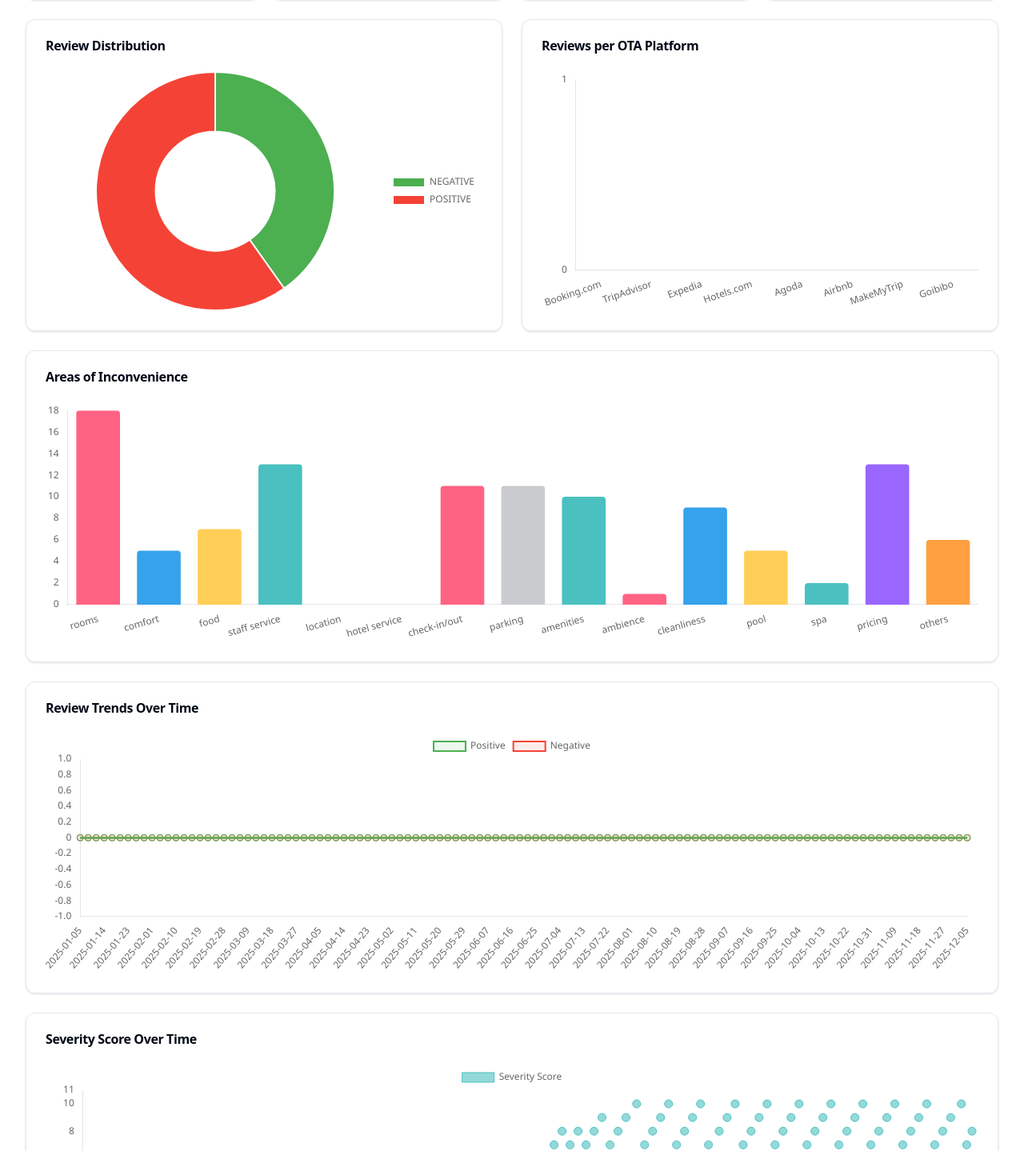
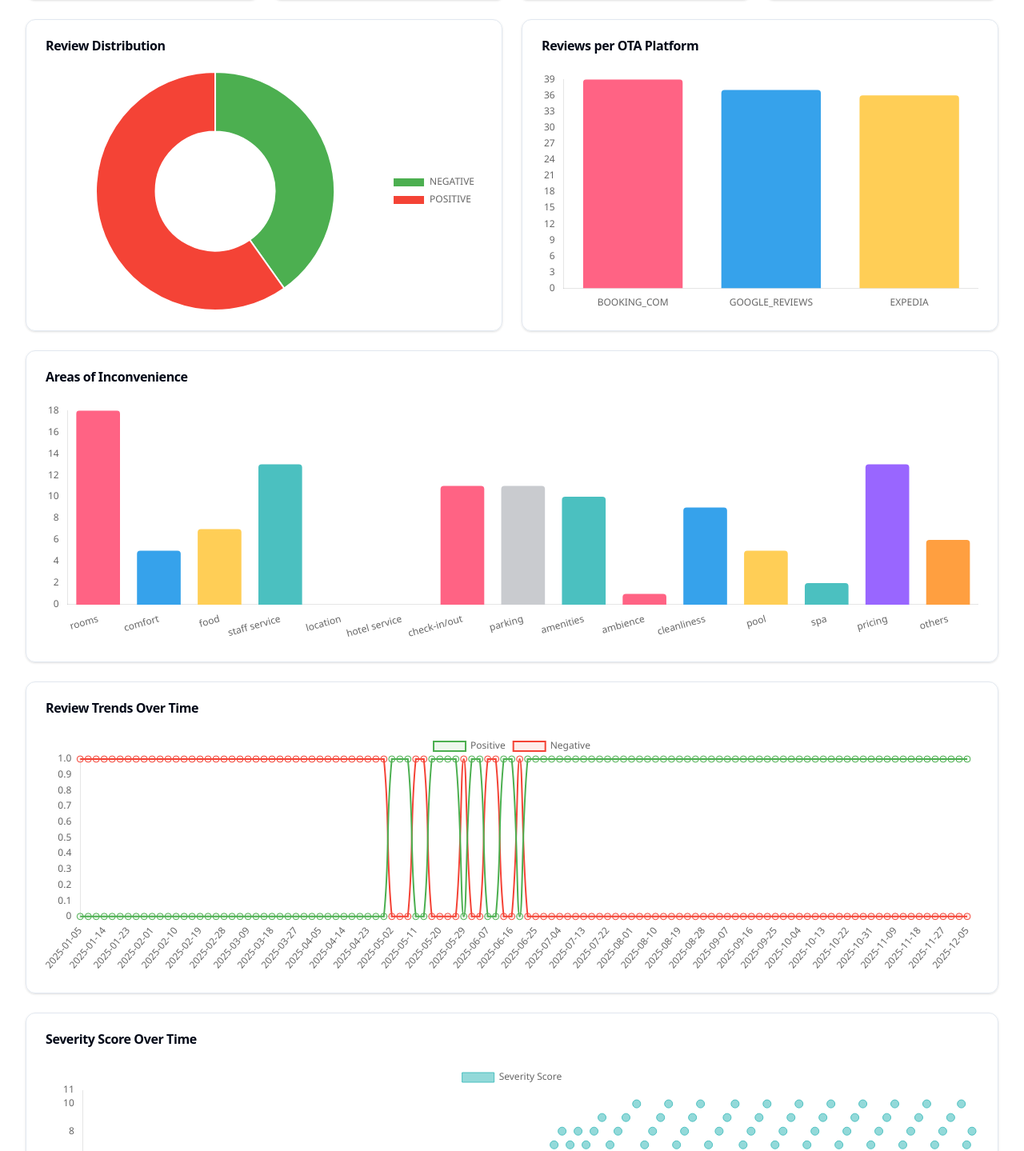
Before and after one commit to darsh-webdev/analytics-dashboard, a React (Vite) app: page /hotel/all in a window 1280 px wide. Shown: the part 271-1710 px from the top of the page at 80% size. Built offline with nearby package versions, Linux system fonts and the light colour scheme.

Commit message:
update: Refactor category and OTA filter constants

```diff
--- a/src/components/Dashboard.tsx
+++ b/src/components/Dashboard.tsx
@@ -87,12 +87,9 @@ function severityByDate(data: Review[]) {
 }
 
 function groupByDateAndCategory(data: Review[]) {
-  const res: Record<
-    string,
-    { Positive: number; Neutral: number; Negative: number }
-  > = {};
+  const res: Record<string, { POSITIVE: number; NEGATIVE: number }> = {};
   data.forEach(({ date, category }) => {
-    if (!res[date]) res[date] = { Positive: 0, Neutral: 0, Negative: 0 };
+    if (!res[date]) res[date] = { POSITIVE: 0, NEGATIVE: 0 };
     res[date][category]++;
   });
   return res;
@@ -139,22 +136,12 @@ function filterByDateRange(data: Review[], range: string) {
 
 export default function Dashboard() {
   const { hotelName } = useParams<{ hotelName: string }>();
-  const [otaFilter, setOtaFilter] = useState<OTAFilter[]>(["All"]);
+  const [otaFilter, setOtaFilter] = useState<OTAFilter[]>(["ALL"]);
   const [dateRange, setDateRange] = useState<DateRangeFilter>("all");
   const { theme, toggleTheme } = useTheme();
 
   const otaPlatforms: OTAFilter[] = useMemo(
-    () => [
-      "All",
-      "Booking.com",
-      "TripAdvisor",
-      "Expedia",
-      "Hotels.com",
-      "Agoda",
-      "Airbnb",
-      "MakeMyTrip",
-      "Goibibo",
-    ],
+    () => ["ALL", "BOOKING_COM", "GOOGLE_REVIEWS", "EXPEDIA"],
     []
   );
 
@@ -168,7 +155,7 @@ export default function Dashboard() {
       );
     }
 
-    if (!otaFilter.includes("All")) {
+    if (!otaFilter.includes("ALL")) {
       data = data.filter((r) => otaFilter.includes(r.OTA as OTAFilter));
     }
 
@@ -191,14 +178,14 @@ export default function Dashboard() {
       datasets: [
         {
           label: "Positive",
-          data: sortedDates.map((date) => grouped[date].Positive),
+          data: sortedDates.map((date) => grouped[date].POSITIVE),
           borderColor: "#4caf50",
           backgroundColor: "rgba(76, 175, 80, 0.1)",
           fill: false,
         },
         {
           label: "Negative",
-          data: sortedDates.map((date) => grouped[date].Negative),
+          data: sortedDates.map((date) => grouped[date].NEGATIVE),
           borderColor: "#f44336",
           backgroundColor: "rgba(244, 67, 54, 0.1)",
           fill: false,
@@ -208,8 +195,8 @@ export default function Dashboard() {
   }, [filteredData]);
 
   const severityData = useMemo(() => {
-    const selectedOTAs = otaFilter.includes("All")
-      ? otaPlatforms.filter((ota) => ota !== "All")
+    const selectedOTAs = otaFilter.includes("ALL")
+      ? otaPlatforms.filter((ota) => ota !== "ALL")
       : otaFilter;
 
     const otaCounts: Record<string, number> = {};
@@ -223,18 +210,18 @@ export default function Dashboard() {
     };
   }, [filteredData, otaFilter, otaPlatforms]);
 
-  const areaCounts = useMemo(
+  const areaOfInconvenienceCounts = useMemo(
     () => countByAreaOfInconvenience(filteredData),
     [filteredData]
   );
 
   const areaChartData = useMemo(() => {
     return {
-      labels: Object.keys(areaCounts),
+      labels: Object.keys(areaOfInconvenienceCounts),
       datasets: [
         {
           label: "Count",
-          data: Object.values(areaCounts),
+          data: Object.values(areaOfInconvenienceCounts),
           backgroundColor: [
             "#FF6384",
             "#36A2EB",
@@ -250,7 +237,7 @@ export default function Dashboard() {
         },
       ],
     };
-  }, [areaCounts]);
+  }, [areaOfInconvenienceCounts]);
 
   const pieData = useMemo(
     () => ({
@@ -266,10 +253,10 @@ export default function Dashboard() {
   );
 
   const goodCount = filteredData.filter(
-    (r) => r.category === "Positive"
+    (r) => r.category === "POSITIVE"
   ).length;
 
-  const badCount = filteredData.filter((r) => r.category === "Negative").length;
+  const badCount = filteredData.filter((r) => r.category === "NEGATIVE").length;
 
   const averageSeverity =
     filteredData.reduce((acc, review) => acc + review.severityScore, 0) /
```
